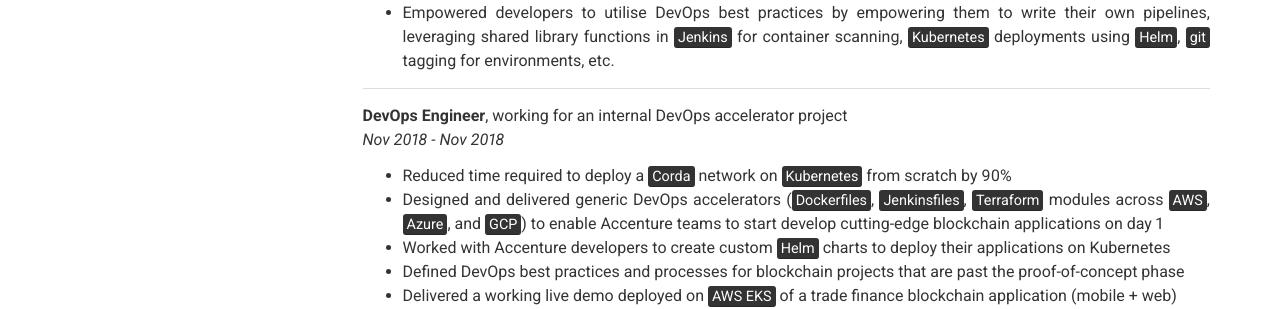
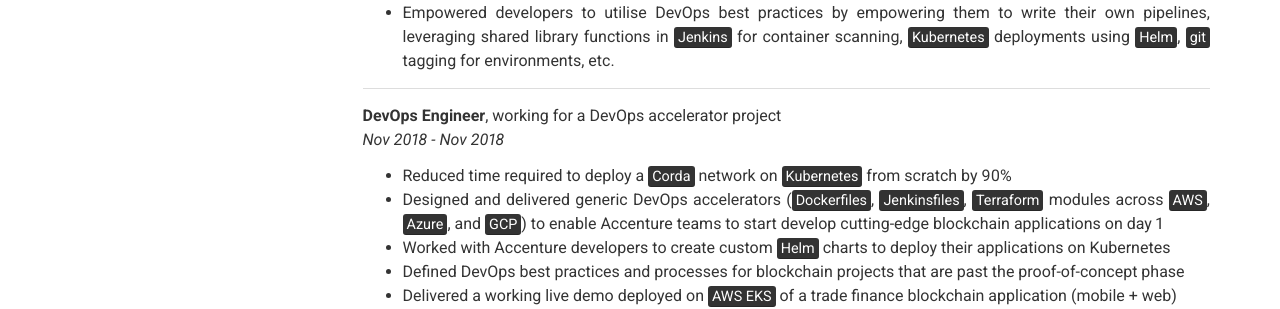
Before and after one commit to jeremych1000/jeremych1000.github.io, a Jekyll site: the page built from index.md, in a window 1280 px wide and 900 px high, scrolled down 999 px. Shown: the part 154-463 px from the top of the window. Built offline with Jekyll 4.4.1, drawn with Linux system fonts in a browser that asks for light colours.

Commit message:
Remove one word

```diff
--- a/_data/experience.yml
+++ b/_data/experience.yml
@@ -20,7 +20,7 @@
 
     ---
 
-    **DevOps Engineer**, working for an internal DevOps accelerator project
+    **DevOps Engineer**, working for a DevOps accelerator project
     _Nov 2018 - Nov 2018_
       - Reduced time required to deploy a <mark>Corda</mark> network on <mark>Kubernetes</mark> from scratch by 90%
       - Designed and delivered generic DevOps accelerators (<mark>Dockerfiles</mark>, <mark>Jenkinsfiles</mark>, <mark>Terraform</mark> modules across <mark>AWS</mark>, <mark>Azure</mark>, and <mark>GCP</mark>) to enable Accenture teams to start develop cutting-edge blockchain applications on day 1
```
